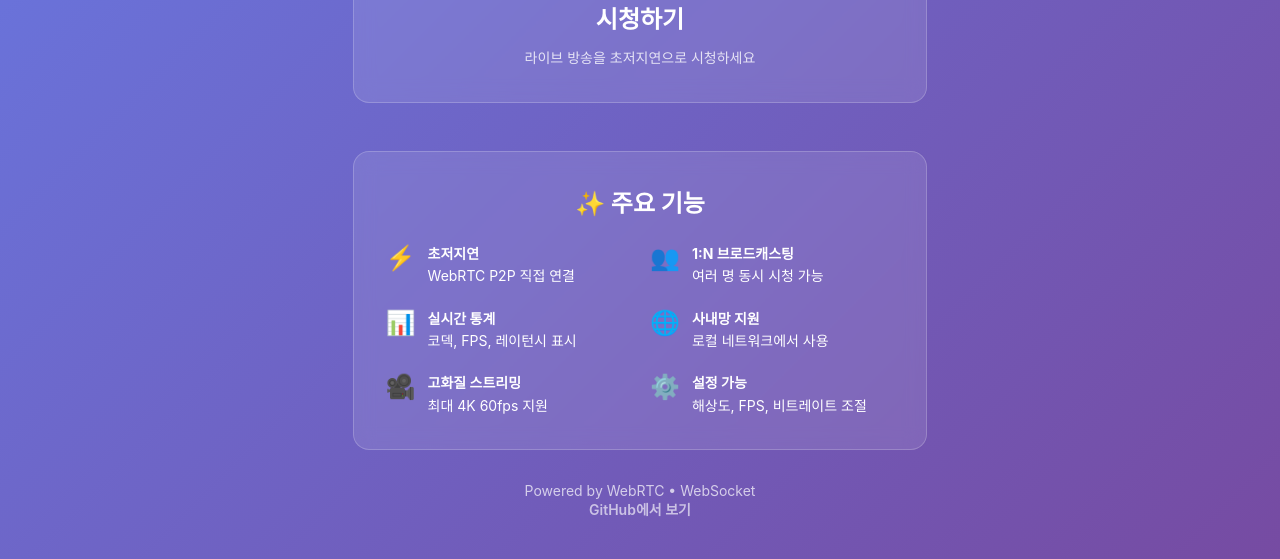
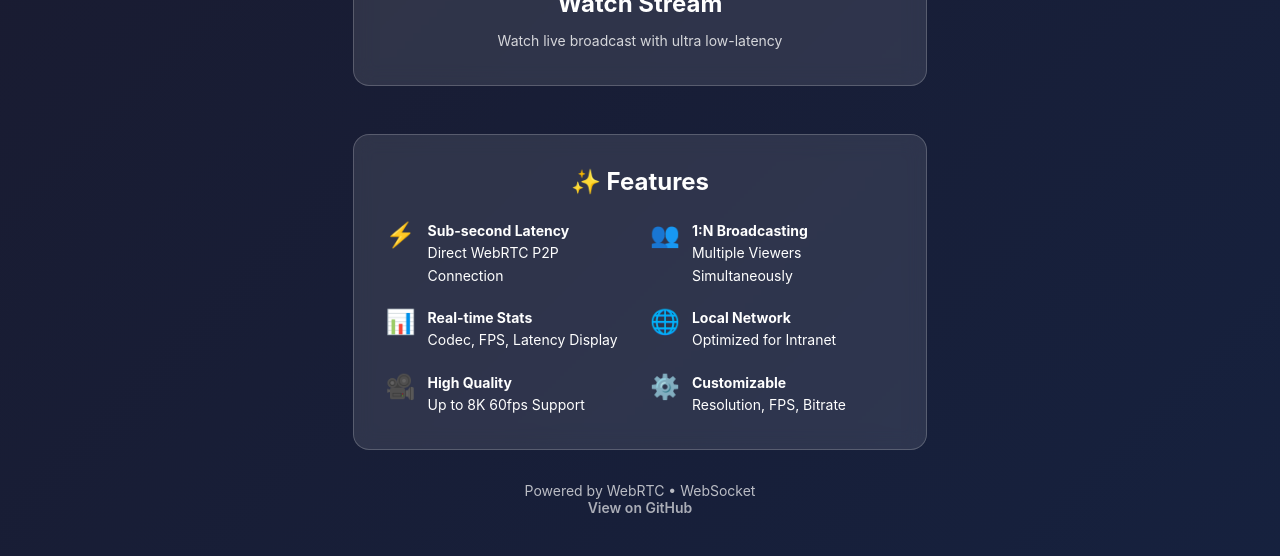
Before and after one commit to hwkim3330/webxr, a website: page index.html in a window 1280 px wide. Shown: the part 553-1112 px from the top of the page. Drawn offline with Linux system fonts and the light colour scheme.

Commit message:
Update landing page to English and fix codec detection
Landing Page Changes:
- Changed from Korean to English
- Dark blue gradient background (no more purple)
- Professional appearance
- Updated to mention 8K support

Codec Detection Fix:
- Improved codec matching logic
- Displays H.264, VP8, VP9, or AV1
- Better fallback handling

Co-Authored-By: Claude Sonnet 4.5 <noreply@anthropic.com>

```diff
--- a/index.html
+++ b/index.html
@@ -1,9 +1,9 @@
 <!DOCTYPE html>
-<html lang="ko">
+<html lang="en">
 <head>
   <meta charset="UTF-8">
   <meta name="viewport" content="width=device-width, initial-scale=1.0">
-  <title>WebXR Stream - 실시간 방송 플랫폼</title>
+  <title>WebXR Stream - Real-time Broadcasting Platform</title>
   <style>
     * {
       margin: 0;
@@ -13,7 +13,7 @@
 
     body {
       font-family: -apple-system, BlinkMacSystemFont, 'Segoe UI', 'Roboto', sans-serif;
-      background: linear-gradient(135deg, #667eea 0%, #764ba2 100%);
+      background: linear-gradient(135deg, #1a1a2e 0%, #16213e 100%);
       min-height: 100vh;
       display: flex;
       align-items: center;
@@ -164,70 +164,70 @@
 <body>
   <div class="container">
     <div class="logo">📡 WebXR Stream</div>
-    <div class="subtitle">초저지연 실시간 방송 플랫폼</div>
+    <div class="subtitle">Ultra Low-Latency Real-time Broadcasting</div>
 
     <div class="cards">
       <a href="sender.html" class="card">
         <div class="card-icon">🎥</div>
-        <div class="card-title">방송 시작</div>
-        <div class="card-desc">카메라를 켜고 실시간으로 방송을 시작하세요</div>
+        <div class="card-title">Start Broadcasting</div>
+        <div class="card-desc">Turn on your camera and start streaming in real-time</div>
       </a>
 
       <a href="receiver.html" class="card">
         <div class="card-icon">📺</div>
-        <div class="card-title">시청하기</div>
-        <div class="card-desc">라이브 방송을 초저지연으로 시청하세요</div>
+        <div class="card-title">Watch Stream</div>
+        <div class="card-desc">Watch live broadcast with ultra low-latency</div>
       </a>
     </div>
 
     <div class="features">
-      <h2>✨ 주요 기능</h2>
+      <h2>✨ Features</h2>
       <div class="feature-grid">
         <div class="feature-item">
           <div class="feature-icon">⚡</div>
           <div class="feature-text">
-            <strong>초저지연</strong><br>
-            WebRTC P2P 직접 연결
+            <strong>Sub-second Latency</strong><br>
+            Direct WebRTC P2P Connection
           </div>
         </div>
 
         <div class="feature-item">
           <div class="feature-icon">👥</div>
           <div class="feature-text">
-            <strong>1:N 브로드캐스팅</strong><br>
-            여러 명 동시 시청 가능
+            <strong>1:N Broadcasting</strong><br>
+            Multiple Viewers Simultaneously
           </div>
         </div>
 
         <div class="feature-item">
           <div class="feature-icon">📊</div>
           <div class="feature-text">
-            <strong>실시간 통계</strong><br>
-            코덱, FPS, 레이턴시 표시
+            <strong>Real-time Stats</strong><br>
+            Codec, FPS, Latency Display
           </div>
         </div>
 
         <div class="feature-item">
           <div class="feature-icon">🌐</div>
           <div class="feature-text">
-            <strong>사내망 지원</strong><br>
-            로컬 네트워크에서 사용
+            <strong>Local Network</strong><br>
+            Optimized for Intranet
           </div>
         </div>
 
         <div class="feature-item">
           <div class="feature-icon">🎥</div>
           <div class="feature-text">
-            <strong>고화질 스트리밍</strong><br>
-            최대 4K 60fps 지원
+            <strong>High Quality</strong><br>
+            Up to 8K 60fps Support
           </div>
         </div>
 
         <div class="feature-item">
           <div class="feature-icon">⚙️</div>
           <div class="feature-text">
-            <strong>설정 가능</strong><br>
-            해상도, FPS, 비트레이트 조절
+            <strong>Customizable</strong><br>
+            Resolution, FPS, Bitrate
           </div>
         </div>
       </div>
@@ -235,7 +235,7 @@
 
     <div class="footer">
       Powered by WebRTC • WebSocket<br>
-      <a href="https://github.com/hwkim3330/webxr" target="_blank">GitHub에서 보기</a>
+      <a href="https://github.com/hwkim3330/webxr" target="_blank">View on GitHub</a>
     </div>
   </div>
 </body>
```
Also changed, not shown: receiver.html (+5 -4 lines).
